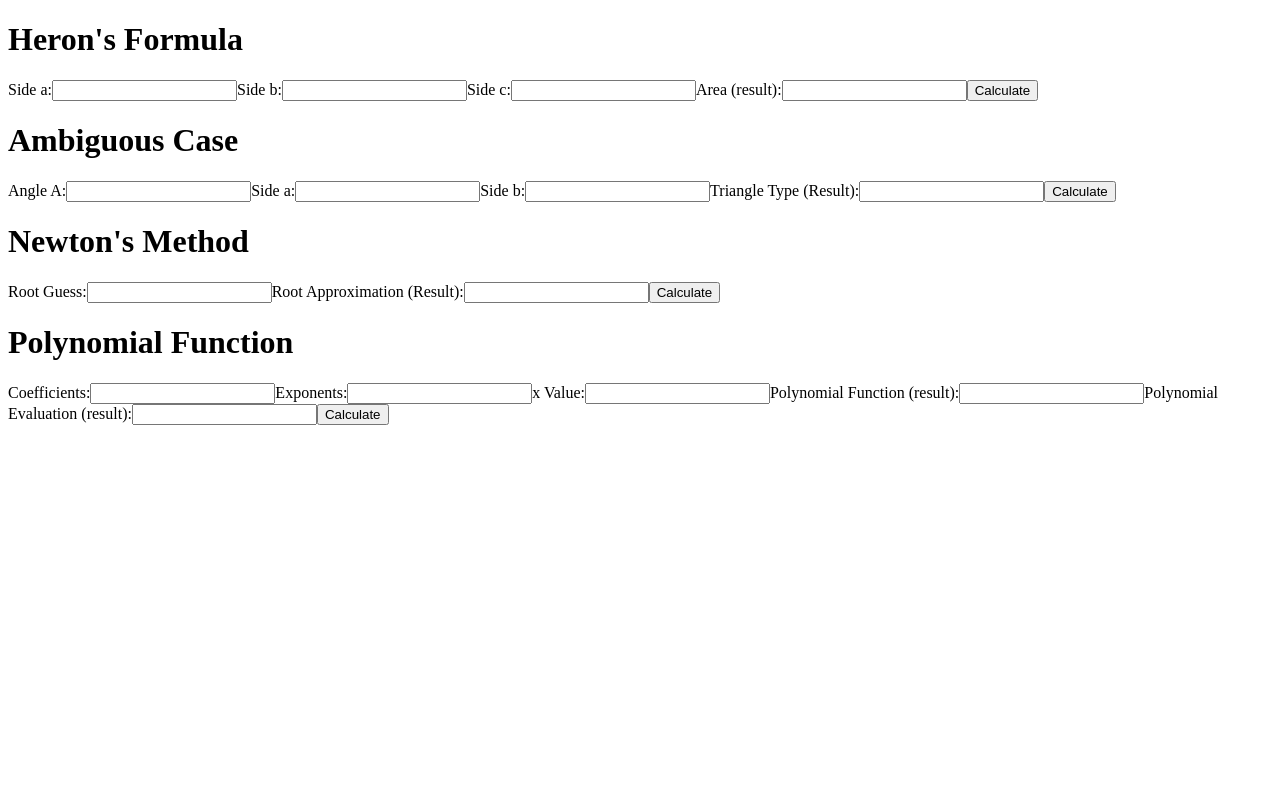
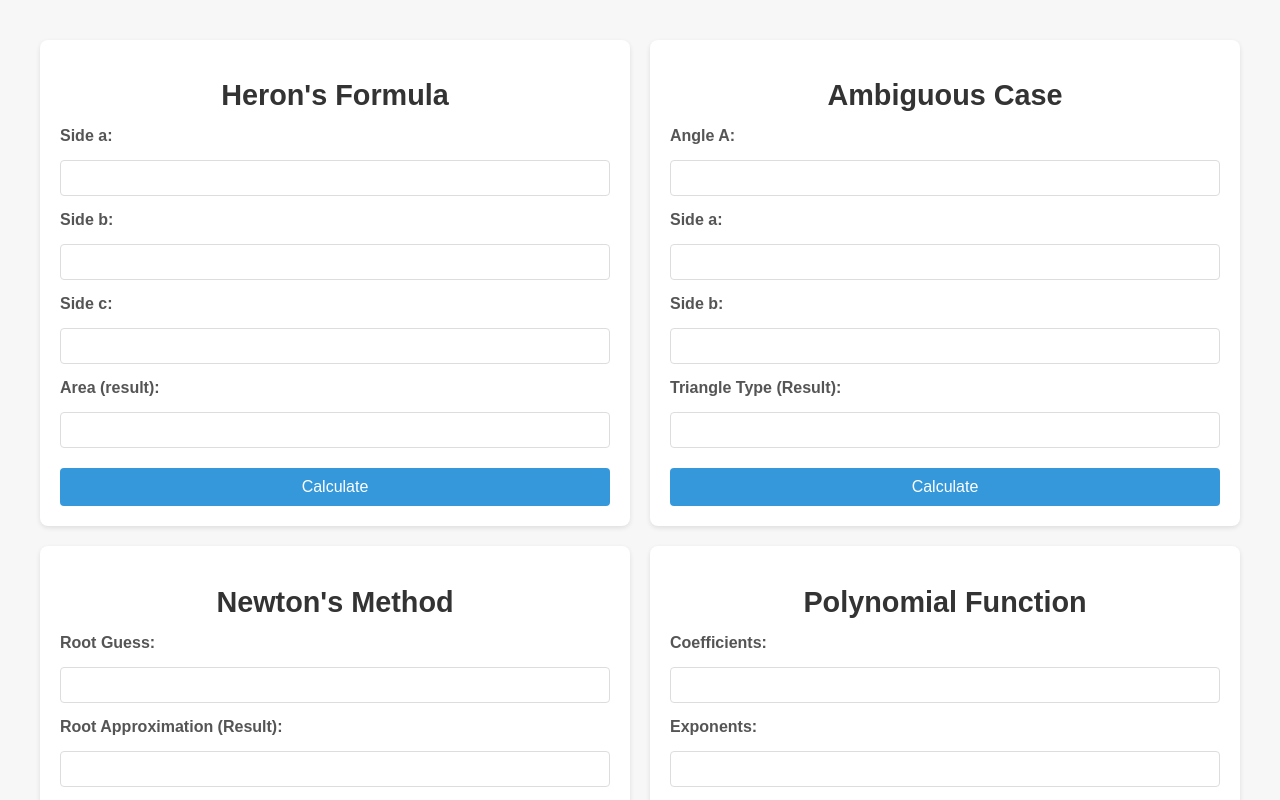
Before and after one commit to Jeffery0000/Assignment4, a React (Vite) app: page / in a window 1280 px wide. Shown: the top 800 px of the page. Built offline with nearby package versions, Linux system fonts and the light colour scheme.

Commit message:
Added css for each component and app.

```diff
--- a/src/App.css
+++ b/src/App.css
@@ -0,0 +1,13 @@
+body {
+    font-family: Arial, sans-serif;
+    background-color: #f7f7f7;
+    margin: 0;
+    padding: 20px;
+  }
+
+  .forms-grid {
+    display: grid;
+    grid-template-columns: repeat(2, 1fr);
+    gap: 20px;
+    padding: 20px;
+  }
--- a/src/App.jsx
+++ b/src/App.jsx
@@ -7,7 +7,7 @@ import PolynomialFunction from './components/PolynomialFunction'
 function App() {
 
   return (
-    <div>
+    <div className="forms-grid">
       <HeronsFormula />
       <AmbiguousCase />
       <NewtonsMethod />
--- a/src/components/AmbiguousCase.css
+++ b/src/components/AmbiguousCase.css
@@ -0,0 +1,49 @@
+.ambiguous-case {
+    background-color: #fff;
+    border-radius: 8px;
+    box-shadow: 0 2px 5px rgba(0, 0, 0, 0.1);
+    padding: 20px;
+}
+
+.ambiguous-case h1 {
+    text-align: center;
+    margin-bottom: 15px;
+    font-size: 1.8em;
+    color: #333;
+}
+
+form {
+    display: grid;
+    gap: 15px;
+    margin-bottom: 0;
+}
+
+label {
+    font-weight: 600;
+    color: #555;
+}
+
+input[type="number"],
+input[type="text"] {
+    width: 100%;
+    box-sizing: border-box;
+    border: 1px solid #ddd;
+    border-radius: 4px;
+    font-size: 1em;
+    padding: 8px 25px 8px 10px;
+}
+
+input[type="submit"] {
+    padding: 10px 15px;
+    border: none;
+    border-radius: 4px;
+    background: #3498db;
+    color: #fff;
+    font-size: 1em;
+    cursor: pointer;
+    margin-top: 5px;
+}
+
+input[type="submit"]:hover {
+    background: #2980b9;
+}
--- a/src/components/HeronsFormula.css
+++ b/src/components/HeronsFormula.css
@@ -0,0 +1,49 @@
+.herons-formula {
+    background-color: #fff;
+    border-radius: 8px;
+    box-shadow: 0 2px 5px rgba(0, 0, 0, 0.1);
+    padding: 20px;
+}
+
+.herons-formula h1 {
+    text-align: center;
+    margin-bottom: 15px;
+    font-size: 1.8em;
+    color: #333;
+}
+
+form {
+    display: grid;
+    gap: 15px;
+    margin-bottom: 0;
+}
+
+label {
+    font-weight: 600;
+    color: #555;
+}
+
+input[type="number"],
+input[type="text"] {
+    width: 100%;
+    box-sizing: border-box;
+    border: 1px solid #ddd;
+    border-radius: 4px;
+    font-size: 1em;
+    padding: 8px 25px 8px 10px;
+}
+
+button {
+    padding: 10px 15px;
+    border: none;
+    border-radius: 4px;
+    background: #3498db;
+    color: #fff;
+    font-size: 1em;
+    cursor: pointer;
+    margin-top: 5px;
+}
+
+button:hover {
+    background: #2980b9;
+}
--- a/src/components/NewtonsMethod.css
+++ b/src/components/NewtonsMethod.css
@@ -0,0 +1,49 @@
+.newtons-method {
+    background-color: #fff;
+    border-radius: 8px;
+    box-shadow: 0 2px 5px rgba(0, 0, 0, 0.1);
+    padding: 20px;
+}
+
+.newtons-method h1 {
+    text-align: center;
+    margin-bottom: 15px;
+    font-size: 1.8em;
+    color: #333;
+}
+
+form {
+    display: grid;
+    gap: 15px;
+    margin-bottom: 0;
+}
+
+label {
+    font-weight: 600;
+    color: #555;
+}
+
+input[type="number"],
+input[type="text"] {
+    width: 100%;
+    box-sizing: border-box;
+    border: 1px solid #ddd;
+    border-radius: 4px;
+    font-size: 1em;
+    padding: 8px 25px 8px 10px;
+}
+
+input[type="submit"] {
+    padding: 10px 15px;
+    border: none;
+    border-radius: 4px;
+    background: #3498db;
+    color: #fff;
+    font-size: 1em;
+    cursor: pointer;
+    margin-top: 5px;
+}
+
+input[type="submit"]:hover {
+    background: #2980b9;
+}
--- a/src/components/PolynomialFunction.css
+++ b/src/components/PolynomialFunction.css
@@ -0,0 +1,49 @@
+.polynomial-function {
+    background-color: #fff;
+    border-radius: 8px;
+    box-shadow: 0 2px 5px rgba(0, 0, 0, 0.1);
+    padding: 20px;
+}
+
+.polynomial-function h1 {
+    text-align: center;
+    margin-bottom: 15px;
+    font-size: 1.8em;
+    color: #333;
+}
+
+form {
+    display: grid;
+    gap: 15px;
+    margin-bottom: 0;
+}
+
+label {
+    font-weight: 600;
+    color: #555;
+}
+
+input[type="number"],
+input[type="text"] {
+    width: 100%;
+    box-sizing: border-box;
+    border: 1px solid #ddd;
+    border-radius: 4px;
+    font-size: 1em;
+    padding: 8px 25px 8px 10px;
+}
+
+input[type="submit"] {
+    padding: 10px 15px;
+    border: none;
+    border-radius: 4px;
+    background: #3498db;
+    color: #fff;
+    font-size: 1em;
+    cursor: pointer;
+    margin-top: 5px;
+}
+
+input[type="submit"]:hover {
+    background: #2980b9;
+}
--- a/src/components/PolynomialFunction.jsx
+++ b/src/components/PolynomialFunction.jsx
@@ -69,7 +69,7 @@ function PolynomialFunction() {
                 <input type="text" name="polynomial-func" readOnly value={polynomial} onChange={(e) => setPolynomial(e.target.value)} />
                 <label htmlFor="polynomial-evaluation">Polynomial Evaluation (result):</label>
                 <input type="text" name="polynomial-evaluation" readOnly value={result} onChange={(e) => setResult(e.target.value)} />
-                <input type="submit" value="Calculate" onClick={handlePolynomial} />
+                <button onClick={handlePolynomial}>Calculate</button>
             </form>
         </div>
     );
```
